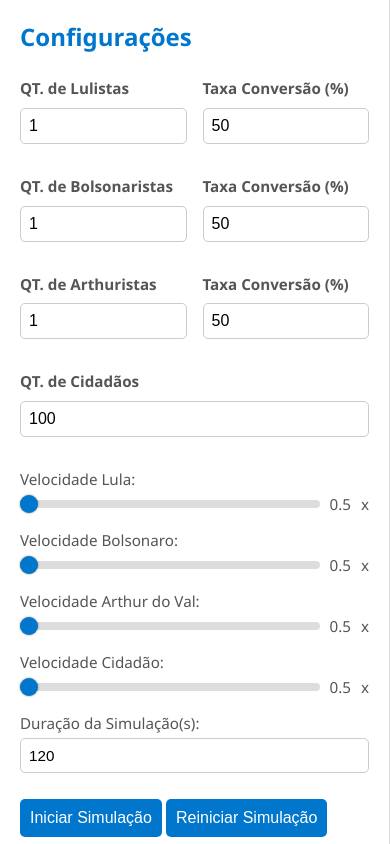
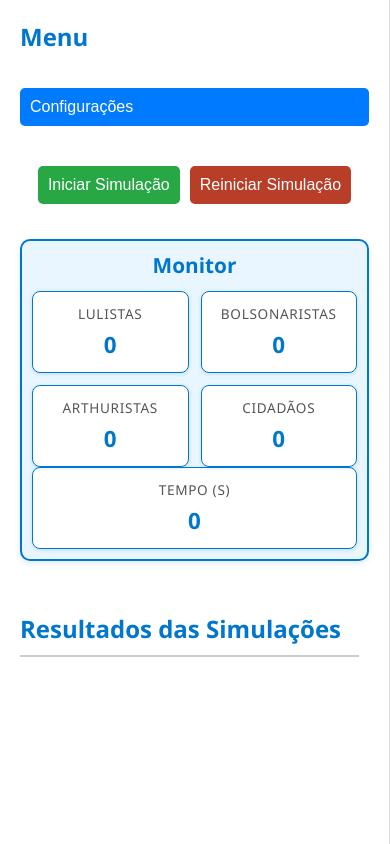
Before and after one commit to Gustavo-Enrick/proj-eng-software, a plain HTML site: page index.html in a window 390 px wide. Drawn offline with Linux system fonts and the light colour scheme; a script that the page names is missing.

Commit message:
Estilizações

```diff
--- a/index.html
+++ b/index.html
@@ -5,49 +5,110 @@
     <link rel="stylesheet" href="./src/styles/SimulationPresenterStyle.css" />
     <script type="module" src="./src/views/EleitorView.js"></script>
   </head>
+  <script>
+    document.addEventListener("DOMContentLoaded", () => {
+      const toggleBtn = document.querySelector(".accordion-toggle");
+      const content = document.querySelector(".accordion-content");
+
+      toggleBtn.addEventListener("click", () => {
+        content.classList.toggle("active");
+      });
+    });
+  </script>
   <body>
     <div class="container">
       <!-- Menu lateral -->
       <aside class="sidebar">
-        <h2>Configurações</h2>
+        <h2>Menu</h2>
+        <button class="accordion-toggle">Configurações</button>
         <form id="formSimulacao">
+          <div class="accordion-content">
             <div class="campo-par">
               <div class="campo-individual">
-      <label for="nOfLula">QT. de Lulistas</label>
-      <input type="number" id="nOfLula" name="nOfLula" value="1" min="0" max="10" />
+                <label for="nOfLula">Qt. de Lulistas</label>
+                <input
+                  type="number"
+                  id="nOfLula"
+                  name="nOfLula"
+                  value="1"
+                  min="0"
+                  max="10"
+                />
               </div>
               <div class="campo-individual">
                 <label for="txConversaoLula">Taxa Conversão (%)</label>
-      <input type="number" id="txConversaoLula" name="txConversaoLula" value="50" min="0" max="100" />
+                <input
+                  type="number"
+                  id="txConversaoLula"
+                  name="txConversaoLula"
+                  value="50"
+                  min="0"
+                  max="100"
+                />
               </div>
             </div>
 
             <div class="campo-par">
               <div class="campo-individual">
-      <label for="nOfBolsonaro">QT. de Bolsonaristas</label>
-      <input type="number" id="nOfBolsonaro" name="nOfBolsonaro" value="1" min="0" max="10" />
+                <label for="nOfBolsonaro">Qt. de Bolsonaristas</label>
+                <input
+                  type="number"
+                  id="nOfBolsonaro"
+                  name="nOfBolsonaro"
+                  value="1"
+                  min="0"
+                  max="10"
+                />
               </div>
               <div class="campo-individual">
                 <label for="txConversaoBolsonaro">Taxa Conversão (%)</label>
-      <input type="number" id="txConversaoBolsonaro" name="txConversaoBolsonaro" value="50" min="0" max="100" />
+                <input
+                  type="number"
+                  id="txConversaoBolsonaro"
+                  name="txConversaoBolsonaro"
+                  value="50"
+                  min="0"
+                  max="100"
+                />
               </div>
             </div>
 
             <div class="campo-par">
               <div class="campo-individual">
-      <label for="nOfArthur">QT. de Arthuristas</label>
-      <input type="number" id="nOfArthur" name="nOfArthur" value="1" min="0" max="10" />
+                <label for="nOfArthur">Qt. de Arthuristas</label>
+                <input
+                  type="number"
+                  id="nOfArthur"
+                  name="nOfArthur"
+                  value="1"
+                  min="0"
+                  max="10"
+                />
               </div>
               <div class="campo-individual">
                 <label for="txConversaoArthur">Taxa Conversão (%)</label>
-      <input type="number" id="txConversaoArthur" name="txConversaoArthur" value="50" min="0" max="100" />
+                <input
+                  type="number"
+                  id="txConversaoArthur"
+                  name="txConversaoArthur"
+                  value="50"
+                  min="0"
+                  max="100"
+                />
               </div>
             </div>
 
             <div class="campo-par">
               <div class="campo-individual">
-      <label for="nOfCidadao">QT. de Cidadãos</label>
-      <input type="number" id="nOfCidadao" name="nOfCidadao" value="100" min="0" max="100" />
+                <label for="nOfCidadao">Qt. de Cidadãos</label>
+                <input
+                  type="number"
+                  id="nOfCidadao"
+                  name="nOfCidadao"
+                  value="100"
+                  min="0"
+                  max="100"
+                />
               </div>
             </div>
             <label>
@@ -111,11 +172,16 @@
               </div>
             </label>
             <label
-            >Duração da Simulação(s):
+              >Duração da Simulação (s):
               <input type="number" name="duracao" value="120" min="1" />
             </label>
-          <button type="submit">Iniciar Simulação</button>
-          <button type="button" id="btnReiniciar">Reiniciar Simulação</button>
+          </div>
+          <div class="botoes-container">
+            <button type="submit" class="btn-iniciar">Iniciar Simulação</button>
+            <button type="button" id="btnReiniciar" class="btn-reiniciar">
+              Reiniciar Simulação
+            </button>
+          </div>
         </form>
 
         <div id="monitorContainer">
--- a/src/styles/SimulationPresenterStyle.css
+++ b/src/styles/SimulationPresenterStyle.css
@@ -28,7 +28,6 @@
   flex-direction: column;
   gap: 15px;
   box-shadow: 2px 0 5px rgba(0, 0, 0, 0.05);
-
   overflow-y: auto; /* permite rolagem vertical */
   max-height: 100vh; /* limita a altura da tela */
   position: sticky;
@@ -61,18 +60,14 @@
 .sidebar button {
   margin-top: 10px;
   padding: 10px;
-  background-color: #0077cc;
+  /* background-color: #0077cc; */
   color: white;
   border: none;
   border-radius: 5px;
   font-size: 1em;
   cursor: pointer;
   transition: background-color 0.2s ease;
-  margin-bottom: 3rem;
-}
-
-.sidebar button:hover {
-  background-color: #005fa3;
+  /* margin-bottom: 3rem; */
 }
 
 /* Estilo do wrapper */
@@ -306,3 +301,67 @@
   font-weight: bold;
   color: inherit; /* Herdado da cor da borda */
 }
+
+.accordion-toggle {
+  background-color: #007bff;
+  color: white;
+  padding: 10px;
+  font-size: 16px;
+  /* border: none; */
+  cursor: pointer;
+  width: 100%;
+  text-align: left;
+  outline: none;
+  transition: background-color 0.3s ease;
+  border-radius: 4px;
+  margin-bottom: 5px;
+}
+
+.accordion-toggle:hover {
+  background-color: #0056b3;
+}
+
+.accordion-content {
+  display: none;
+  padding: 10;
+  border: 1px solid #ccc;
+  border-radius: 4px;
+}
+
+.accordion-content.active {
+  display: block;
+  padding: 10px;
+}
+
+.botoes-container {
+  display: flex;
+  gap: 10px;
+  margin-top: 10px;
+  justify-content: center;
+}
+
+.btn-iniciar {
+  background-color: #28a745; /* verde */
+  color: white;
+  border: none;
+  padding: 8px 12px;
+  border-radius: 4px;
+  cursor: pointer;
+}
+
+.btn-iniciar:hover {
+  background-color: #218838;
+}
+
+.btn-reiniciar {
+  background-color: #b83e28; /* amarelo */
+  color: black;
+  border: none;
+  padding: 8px 12px;
+  border-radius: 4px;
+  cursor: pointer;
+}
+
+.btn-reiniciar:hover {
+  background-color: #aa3723;
+}
```
Lines whose indentation alone changed are shown as unchanged.
